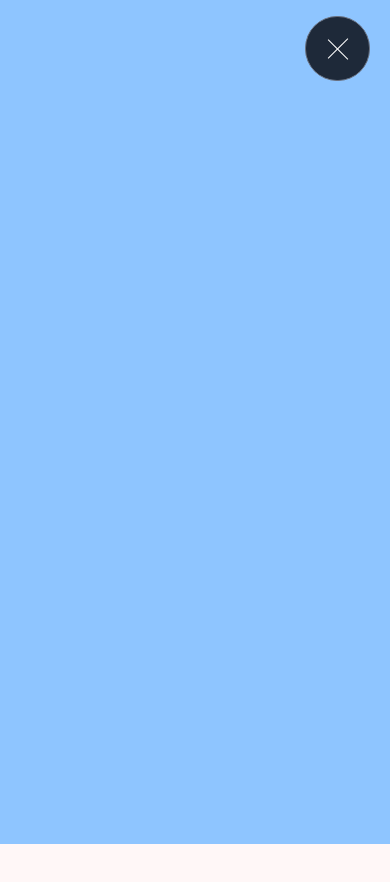
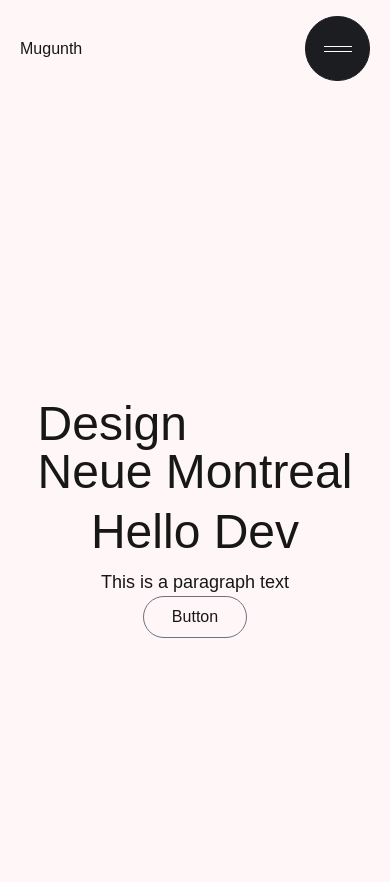
Before and after one commit to Mugunth140/portfolio, a Next.js app: page / in a window 390 px wide. Shown: the top 882 px of the page. Built offline with nearby package versions, Linux system fonts and the light colour scheme; a web font is replaced by a local one.

Commit message:
refactor: Improve mobile menu UI and animations

```diff
--- a/src/mobile/HamMenu.jsx
+++ b/src/mobile/HamMenu.jsx
@@ -4,69 +4,75 @@ import gsap from 'gsap';
 import { useGSAP } from '@gsap/react';
 
 gsap.registerPlugin(useGSAP);
+
 const HamMenu = () => {
-  const [isActive, setIsActive] = useState(false);
-  const toggleMenu = () => {
-    setIsActive(!isActive);
-  };
+  const [isActive, setIsActive] = useState(true);
+  const toggleMenu = () => setIsActive((prev) => !prev);
 
-  useGSAP(() => {
-    const hamItemTl = gsap.timeline({
+  useGSAP(
+    () => {
+      const hamTl = gsap.timeline({
         defaults: {
           duration: 0.35,
           ease: 'power1.inOut',
         },
       });
 
-    hamItemTl
-      .fromTo(
+      gsap.to('#ham-menu', {
+        backgroundColor: isActive ? 'lch(10.75 2.24 272.76)' : 'lch(44.13 80.66 290.69)',
+        borderColor: isActive ? 'lch(10.75 2.24 272.76)' : 'lch(44.13 80.66 290.69)',
+        delay: isActive ? 0.26 : 0.1,
+        duration: 0.25,
+        ease: 'circ.in',
+      });
+
+      hamTl.to(
         '#ham-item-1',
-        {
-          rotation: isActive ? 45 : 0,
-          y: isActive ? 3 : 0,
-          transformOrigin: 'center',
-        },
         {
           rotation: isActive ? 0 : 45,
           y: isActive ? 0 : 3,
           transformOrigin: 'center',
         },
-      )
-      .fromTo(
+        0,
+      );
+
+      hamTl.to(
         '#ham-item-2',
-        {
-          rotation: isActive ? -45 : 0,
-          y: isActive ? -3 : 0,
-          transformOrigin: 'center',
-        },
         {
           rotation: isActive ? 0 : -45,
           y: isActive ? 0 : -3,
           transformOrigin: 'center',
         },
-        '<',
+        0,
       );
 
-    gsap.to('#ham-overlay', {
-      y: isActive ? '-100%' : 0,
+      hamTl.to(
+        '#ham-overlay',
+        {
+          y: isActive ? '-100%' : '0%',
           ease: [0.25, 0.1, 0.25, 1],
           duration: 0.6,
           delay: 0.15,
-    });
-  }, [isActive]);
+        },
+        0,
+      );
+    },
+    { dependencies: [isActive] },
+  );
 
   return (
     <>
       <div
-        className="md:hidden border border-gray-500 rounded-4xl bg-gray-800 h-[65px] w-[65px] flex-center flex-col gap-1 z-50"
+        id="ham-menu"
+        className="md:hidden border rounded-4xl border-color-secondary bg-secondary will-change-auto h-[65px] w-[65px] flex-center flex-col gap-1 z-50 cursor-pointer"
         onClick={toggleMenu}
       >
-        <p className={` bg-white h-[1px] w-7 relative`} id="ham-item-1"></p>
-        <p className={` bg-white h-[1px] w-7 relative`} id="ham-item-2"></p>
+        <p className="bg-white h-[1px] w-7" id="ham-item-1"></p>
+        <p className="bg-white h-[1px] w-7" id="ham-item-2"></p>
       </div>
       <div
         id="ham-overlay"
-        className="md:hidden absolute h-dvh w-full bg-blue-300 top-0 left-0 z-40 flex flex-col items-center justify-center gap-8 "
+        className="md:hidden absolute h-dvh w-full bg-secondary -translate-y-full will-change-auto top-0 left-0 z-40 flex flex-col items-center justify-center gap-8"
       ></div>
     </>
   );
--- a/src/utility/util.css
+++ b/src/utility/util.css
@@ -1,3 +1,29 @@
-@utility flex-center {
-    @apply flex items-center justify-center;
+@layer utilities {
+    /* Background Colors */
+    .bg-primary {
+        background-color: #ffffff;
+    }
+
+    .bg-secondary {
+        background-color: lch(10.75 2.24 272.76);
+    }
+
+    .bg-tertiary {
+        background-color: lch(44.13 80.66 290.69);
+    }
+
+    .border-color-secondary {
+        border-color: lch(10.75 2.24 272.76);
+    }
+    .border-color-tertiary {
+        border-color: lch(44.13 80.66 290.69);
+    }
+
+    /* layout utils */
+    .flex-center {
+        display: flex;
+        align-items: center;
+        justify-content: center;
+    }
+
 }
```
Lines whose indentation alone changed are shown as unchanged.
